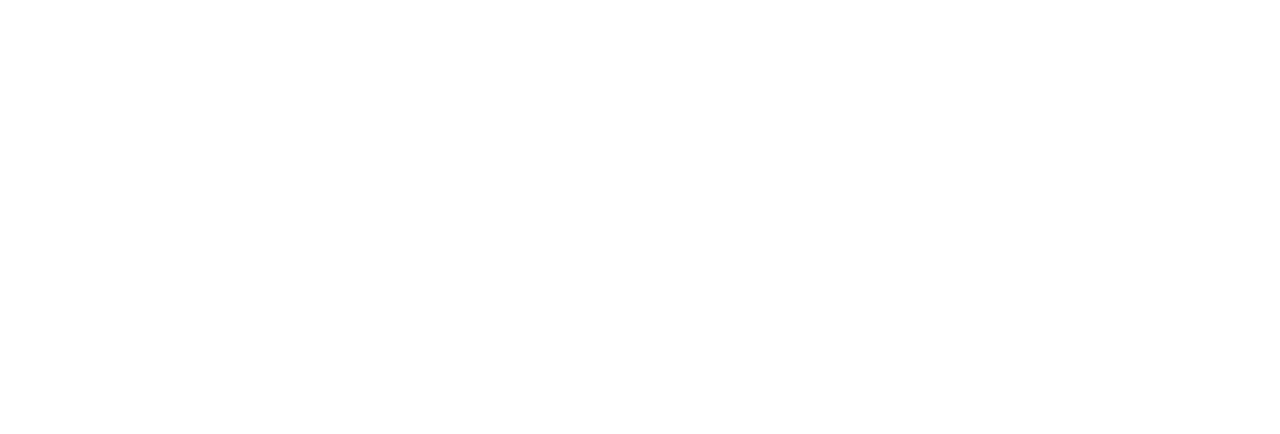
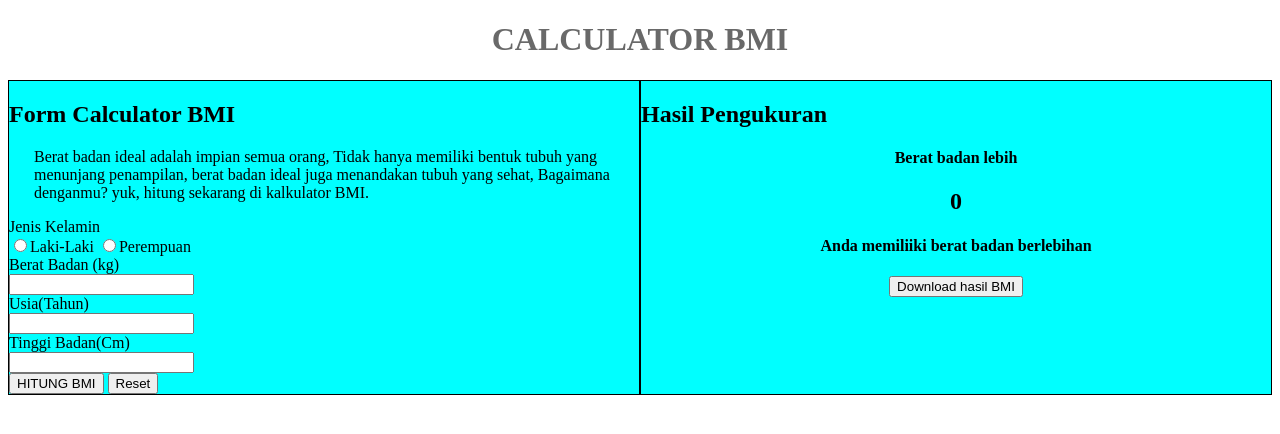
Before and after one commit to revou-fundamental-course/25-mar-24-Lathifaziz, a plain HTML site: page index.html in a window 1280 px wide. Drawn offline with Linux system fonts and the light colour scheme.

Commit message:
init commit

```diff
--- a/css/style.css
+++ b/css/style.css
@@ -0,0 +1,19 @@
+.main-container {
+    display: flex;
+}
+
+header>h1 {
+    text-align: center;
+    color:dimgrey;
+}
+.form,.result {
+    background-color: aqua;
+    width: 100%;
+    border: 1px solid;
+}
+.paragraph {
+    padding-left: 25px;
+}
+.count {
+    text-align: center;
+}
--- a/index.html
+++ b/index.html
@@ -1,10 +1,59 @@
 <!DOCTYPE html>
 <head>
     <title> Calculator BMI</title>
-    <link rel="css/sylesheet" href="style.css">
+    <link rel="stylesheet" href="css/style.css">
 </head>
+
 <body>
+    <header>
+        <h1>CALCULATOR BMI</h1>
+    </header>
+    <main>
+        <div class="main-container">
+            <div class="form">
+                <h2>Form Calculator BMI</h2>
+                <p class="paragraph">
+                    Berat badan ideal adalah impian semua orang,
+                    Tidak hanya memiliki bentuk tubuh yang menunjang penampilan,
+                    berat badan ideal juga menandakan tubuh yang sehat, Bagaimana denganmu?
+                    yuk, hitung sekarang di kalkulator BMI.
+                </p>
+                <section>
+                    <div>
+                    <label>Jenis Kelamin</label> </br>
+                         <Input type="radio" id="sex-man"><label for="sex-man">Laki-Laki</label>
+                         <Input type="radio" id="sex-woman"><label for="sex-woman">Perempuan</label>
+                    </div>
+                    <div>
+                    <label>Berat Badan (kg)</label> </br>
+                      <Input type="number">
+                    </div>
+                    <div>
+                        <label>Usia(Tahun)</label> </br>
+                        <Input type="number">
+                    </div>
+                    <div>
+                        <label>Tinggi Badan(Cm)</label> </br>
+                        <Input type="number"></br>
+                            <button type="button">HITUNG BMI</button> <button type="button">Reset</button>
+                    </div>
+
+                </section>
+            </div>
+            <div class="result">
+                <h2>Hasil Pengukuran</h2>
+                <section class="count">
+                    <h4>Berat badan lebih</h4>
+                    <h1>0</h1>
+                    <h4>Anda memiliiki berat badan berlebihan</h4>
+                    <button class="button">Download hasil BMI</button>
+                </section>
+            </div>
+        </div>
+        <div>
+        </div>
+    </main>
+    <footer></footer>
     <script src="js/script.js"></script>
-
 </body>
 </html>
```
